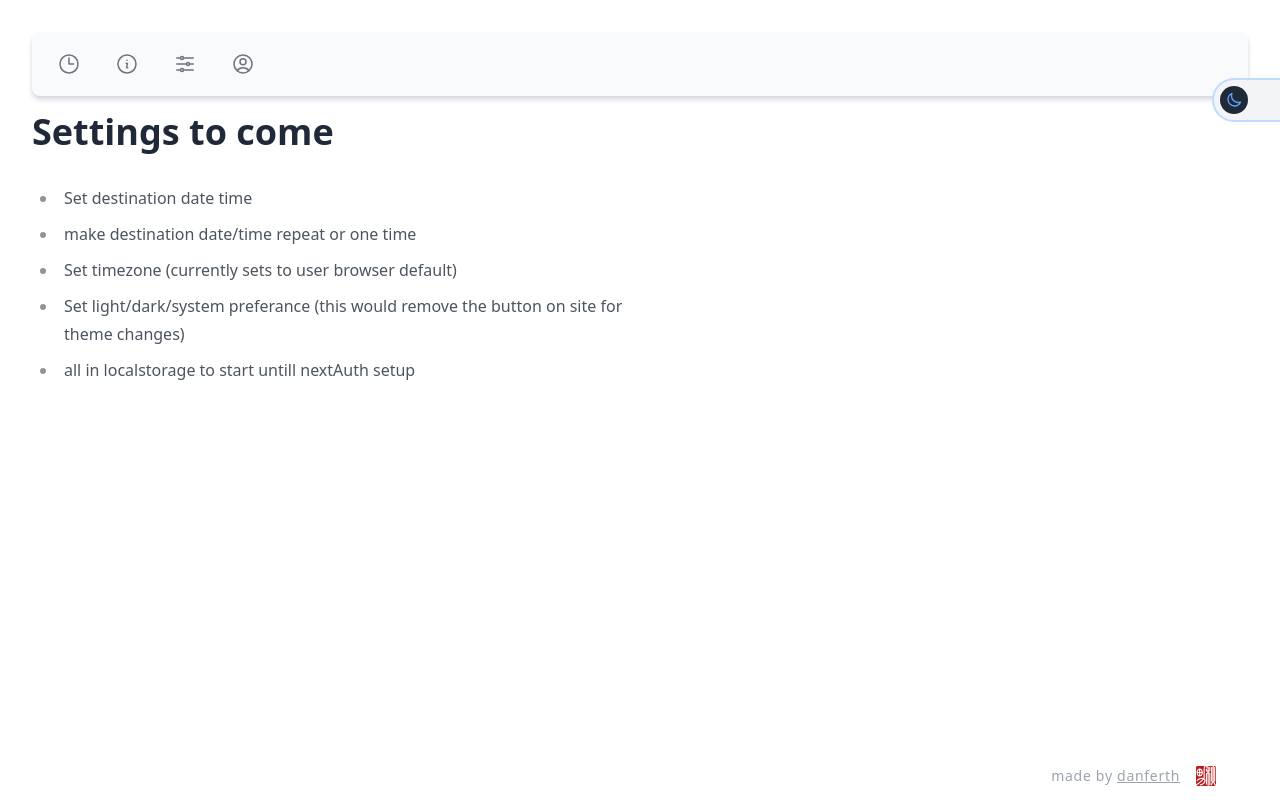
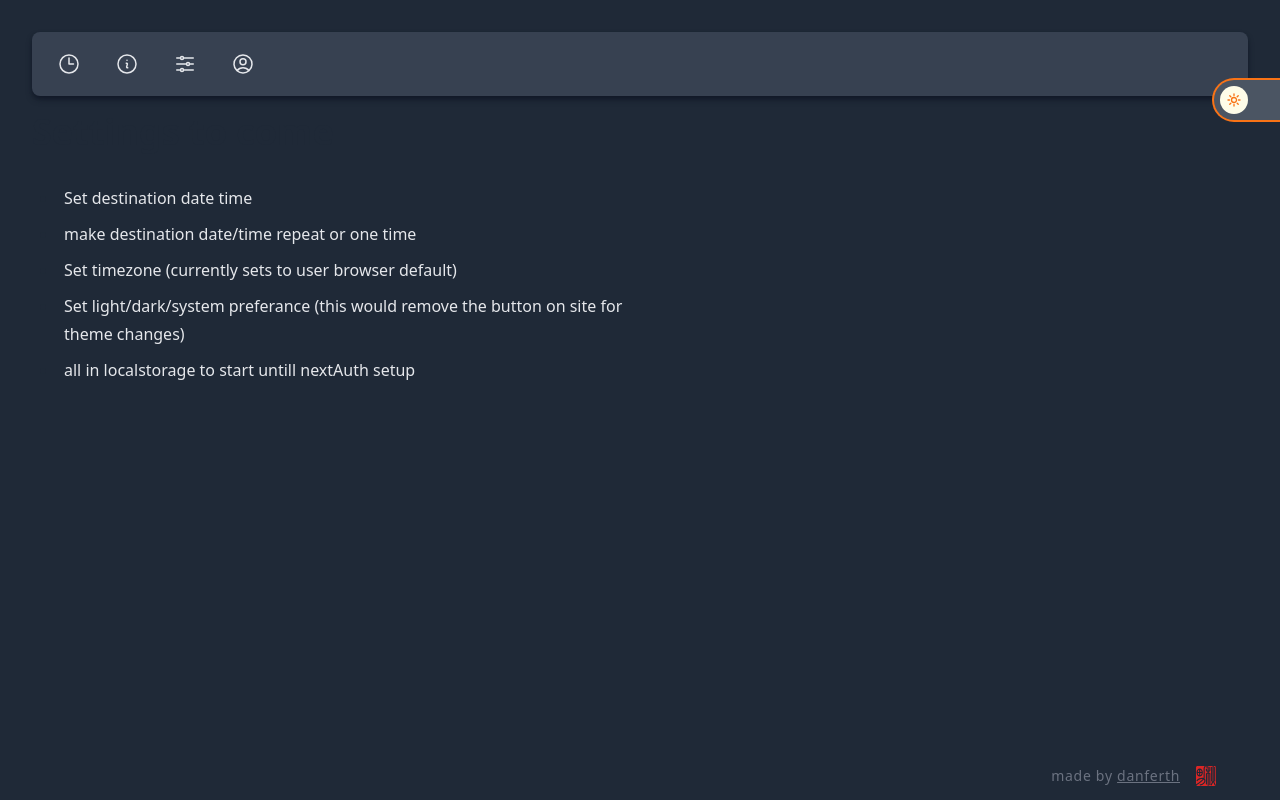
Before and after one commit to danferth/countdown, a Next.js app: page /settings in a window 1280 px wide. Built offline with nearby package versions, Linux system fonts and the light colour scheme.

Commit message:
zustand added, didtch the localStorage route they need to log in lol

```diff
--- a/app/layout.js
+++ b/app/layout.js
@@ -1,15 +1,20 @@
+"use client";
+
 import "@/styles/globals.css";
 import Footer from "../components/Footer";
 import ThemeSetter from "../components/ThemeSetter";
 import Navigation from "../components/Navigation";
-export const metadata = {
-  title: "Friday Countdown",
-  description: "It's friday mutha fucka",
-};
+import useTheme from "@/components/useTheme";
+// export const metadata = {
+//   title: "Friday Countdown",
+//   description: "It's friday mutha fucka",
+// };
 
 export default function RootLayout({ children }) {
+  const isLight = useTheme((state) => state.isLight);
+  console.log("on layout", isLight);
   return (
-    <html lang="en">
+    <html lang="en" className={isLight ? "" : "dark"}>
       <body className="bg-white dark:bg-gray-800 transition">
         <main className="flex flex-col h-screen container mx-auto px-4 sm:px-6 lg:px-8 bg-white dark:bg-gray-800 transition">
           <Navigation />
--- a/components/Card.js
+++ b/components/Card.js
@@ -2,7 +2,22 @@
 import React, { useState, useEffect } from "react";
 import { motion } from "framer-motion";
 import { countdown } from "@/util/countdown";
+import useSettings from "../components/useSettings";
 const Card = () => {
+  // zustand state
+  const isRepeat = useSettings((state) => state.isRepeat);
+  const setIsRepeat = useSettings((state) => state.setIsRepeat);
+
+  const countdownDestination = useSettings(
+    (state) => state.countdownDestination
+  );
+  const setCountdownDestination = useSettings(
+    (state) => state.setCountdownDestination
+  );
+
+  const timeZone = useSettings((state) => state.timeZone);
+  const setTimeZone = useSettings((state) => state.setTimeZone);
+
   const [clock, setClock] = useState({
     days: 0,
     hours: 0,
@@ -21,6 +36,7 @@ const Card = () => {
       transition: { type: "tween", delay: 1, duration: 0.5, ease: "easeIn" },
     },
   };
+
   return (
     <motion.div
       layout="true"
--- a/components/ThemeSetter.js
+++ b/components/ThemeSetter.js
@@ -1,47 +1,26 @@
 "use client";
-import { useState, useEffect } from "react";
+import { useEffect } from "react";
+import useTheme from "./useTheme";
 export default function ThemeSetter() {
-  const [isLightTrue, setIsLightTrue] = useState(true);
+  const isLight = useTheme((state) => state.isLight);
+  const onSystem = useTheme((state) => state.onSystem);
+  const setIsLight = useTheme((state) => state.setIsLight);
+  const setOnSystem = useTheme((state) => state.setOnSystem);
 
   useEffect(() => {
-    const isLocalSet = localStorage.getItem("isLight");
-    const isSystemLight = window.matchMedia(
-      "(prefers-color-scheme: light)"
-    ).matches;
-
-    if (isLocalSet === null) {
-      setIsLightTrue(isSystemLight);
-      localStorage.setItem("isLight", isSystemLight);
-    } else if (isLocalSet != null) {
-      setIsLightTrue(isLocalSet === "true" ? true : false);
-    }
-  }, []);
-
-  useEffect(() => {
-    isLightTrue
-      ? document.documentElement.classList.remove("dark")
-      : document.documentElement.classList.add("dark");
-  }, [isLightTrue]);
-
-  function localCheckAndSet(key, value) {
-    if (document.window !== "undefined") {
-      const currentLocal = localStorage.getItem(key);
-      if (currentLocal !== null) {
-        localStorage.setItem(key, value);
-      }
-    }
-  }
+    // if (onSystem) {
+    //   setIsLight(window.matchMedia("(prefers-color-scheme: light)").matches);
+    // }
+    console.log("on component", isLight);
+  }, [isLight]);
 
   return (
     <div className="absolute right-0 top-20 z-50 bg-gray-100 ring-2 ring-blue-200 dark:bg-gray-600 dark:ring-orange-500 pr-8 py-1.5 pl-1.5 rounded-l-full">
       <button
         className="p-1.5 rounded-full bg-gray-800 dark:bg-yellow-50"
-        onClick={() => {
-          setIsLightTrue(!isLightTrue);
-          localCheckAndSet("isLight", !isLightTrue);
-        }}
+        onClick={() => setIsLight()}
       >
-        {isLightTrue ? (
+        {isLight ? (
           <svg
             xmlns="http://www.w3.org/2000/svg"
             fill="none"
--- /dev/null
+++ b/components/useSettings.js
@@ -0,0 +1,13 @@
+import { create } from "zustand";
+
+const useSettings = create((set) => ({
+  isRepeat: true,
+  countdownDestination: "this friday @ 5pm",
+  timeZone: "PST",
+  setIsRepeat: () => set((state) => ({ isRepeat: state.isRepeat })),
+  setCountdownDestination: () =>
+    set((state) => ({ countdownDestination: state.countdownDestination })),
+  setTimeZone: () => set((state) => ({ timeZone: state.timeZone })),
+}));
+
+export default useSettings;
--- /dev/null
+++ b/components/useTheme.js
@@ -0,0 +1,11 @@
+import { create } from "zustand";
+
+const useTheme = create((set) => ({
+  // theme settings are 0 = darkMode, 1 = lightMode, 2 = system
+  isLight: false,
+  onSystem: false,
+  setIsLight: () => set((state) => ({ isLight: !state.isLight })),
+  setOnSystem: () => set((state) => ({ onSystem: state.onSystem })),
+}));
+
+export default useTheme;
--- a/package.json
+++ b/package.json
@@ -20,7 +20,8 @@
     "react": "^18.2.0",
     "react-dom": "^18.2.0",
     "tailwindcss": "3.3.2",
-    "typescript": "5.0.4"
+    "typescript": "5.0.4",
+    "zustand": "^4.4.6"
   },
   "devDependencies": {
     "@tailwindcss/typography": "^0.5.10",
```
Also changed, not shown: 1 other file (tests, documents, lock files or other folders).
